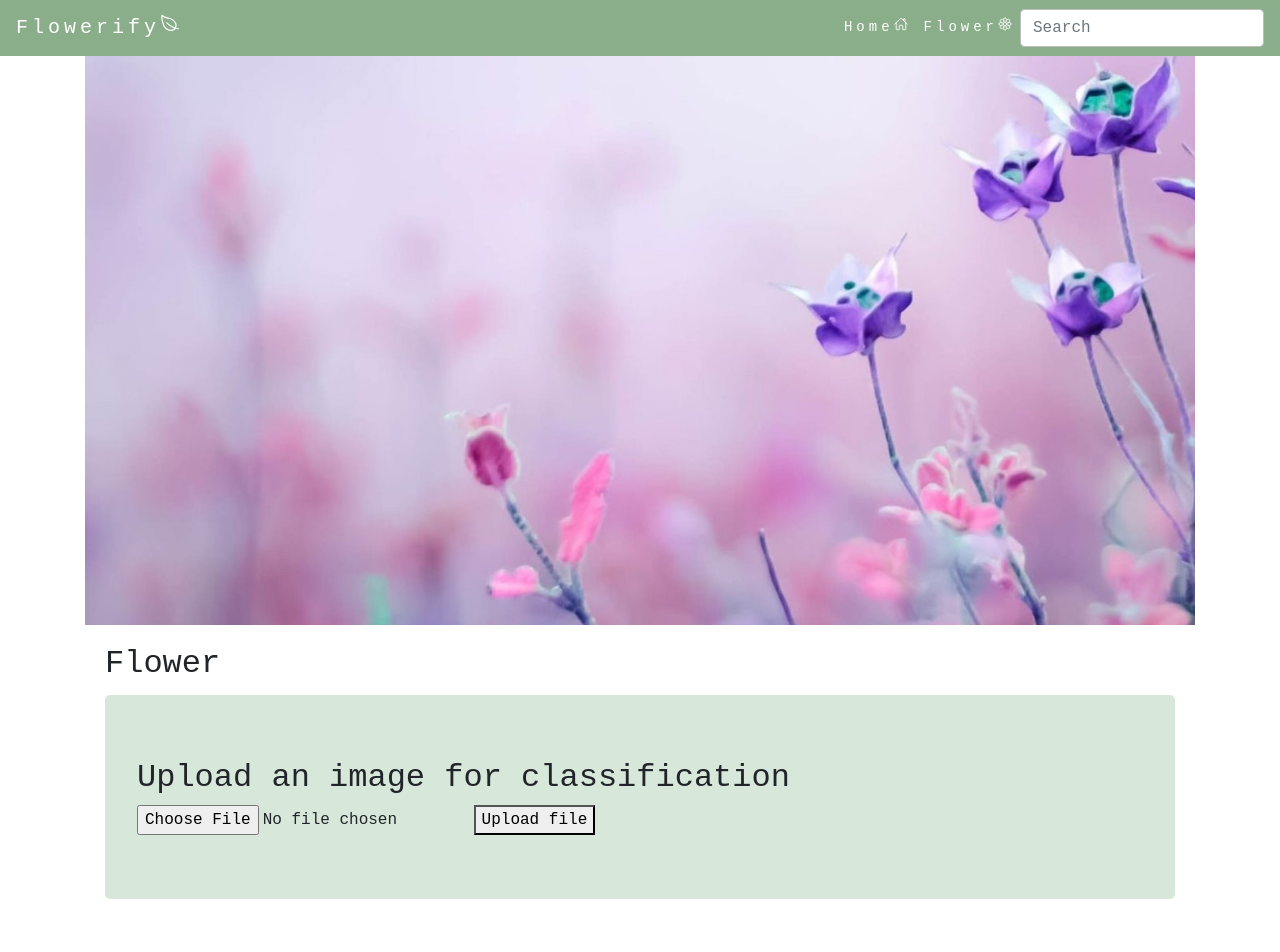
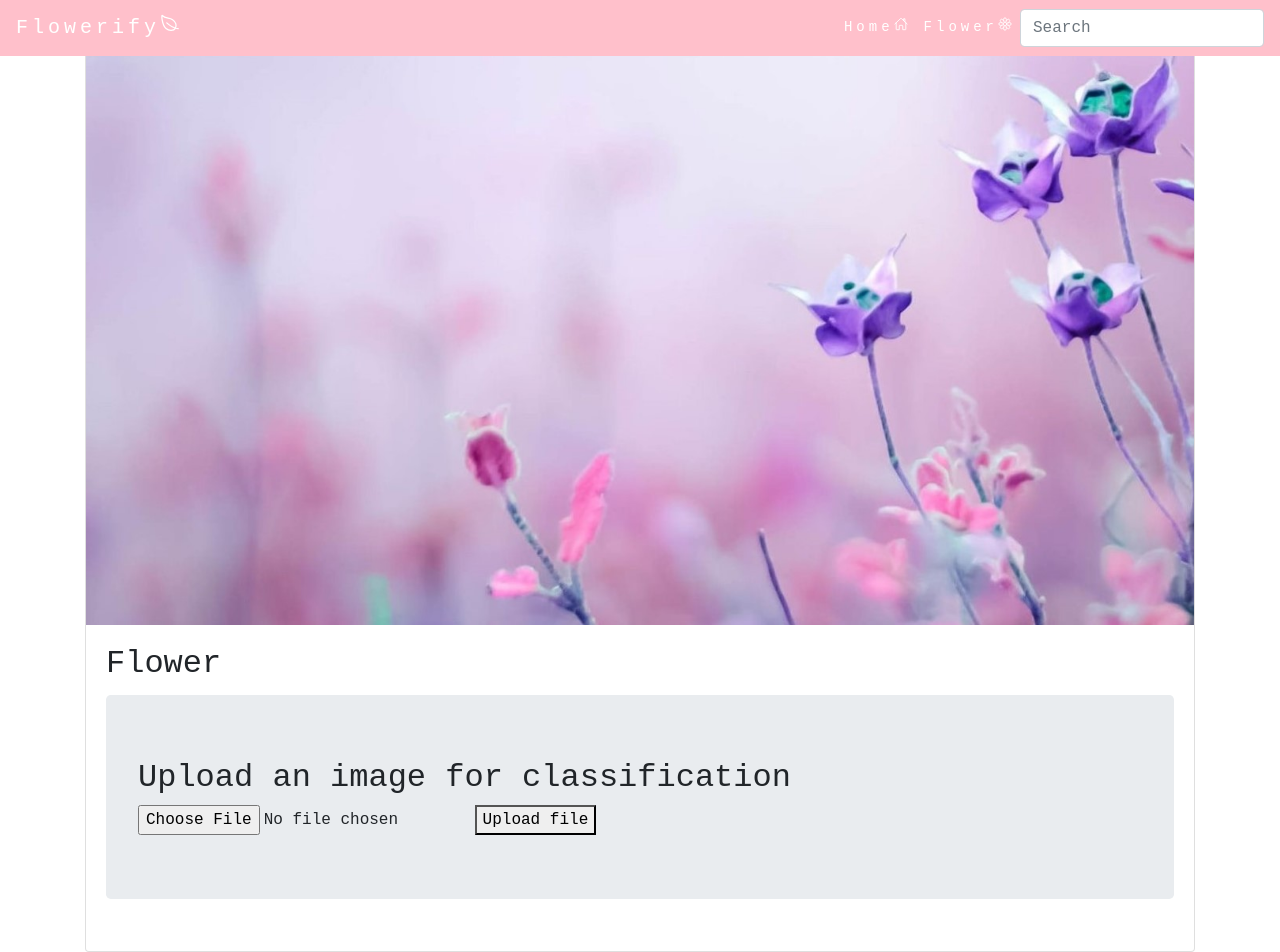
Before and after one commit to buchita/Flowerify, a Django app: template templates/uploader.html in a window 1280 px wide. Before the commit the page ends 899 px from the top, so only its background shows below. Run offline with Django 3.2, Linux system fonts and the light colour scheme; the template is opened without the code that fills it, so the values that code supplies are empty; parts of the project's set-up code (start-up, migrations or seed data) failed here and were passed over; some libraries are stand-ins or nearby versions.

Commit message:
Add files via upload

```diff
--- a/projectApp/static/index.css
+++ b/projectApp/static/index.css
@@ -1,34 +1,28 @@
 
 /*
     author : Buchita Gitchamnan
+    Assignment topic : IceCream
 */
 
 body
 {
     height: 100%;
-    font-family: "Courier New", serif;
-
+    font-family: "Courier New";
 
 }
 mark
 {
     background-color: #D6D628;
 }
-.jumbotron
-{
-    background-color: #D7E8DB !important;
-}
 
 .navbar
 {
     /*set the background colour pink*/
-    background-color: #89AE89;
+    background-color: pink;
     margin-bottom: 0;
     border: 0;
     font-size: 14px !important;
     letter-spacing: 4px;
-
-
 
 }
 .navbar li a, .navbar .navbar-brand
@@ -40,8 +34,8 @@ mark
 
 .navbar-nav li a:hover, .navbar-nav li.active a
 {
-    /*hovering = letters change to green*/
-    color: #89AE89 !important;
+    /*hovering = letters change to pink*/
+    color: pink !important;
     /*when hovering over  background turns white*/
     background-color: #fff !important;
 }
@@ -52,8 +46,6 @@ mark
     border-color: transparent;
     color: #fff !important;
 }
-
-
 
 
 .jum-menu
@@ -71,29 +63,10 @@ mark
     width: 100%;
     height: 100%;
 }
-.row
-{
-    text-align: center;
-}
-.card
-{
-    border: none;
-}
-.card-img-top
+
+.card-imag-top
 {
     width: 50%;
     height: 50%;
 
 }
-.responsive {
-  max-width: 100%;
-  height: auto;
-}
-.input-group.md-form.form-sm.form-2 input {
-  border: 1px solid #bdbdbd;
-  border-top-left-radius: 0.25rem;
-  border-bottom-left-radius: 0.25rem;
-}
-.input-group.md-form.form-sm.form-2 input.amber-border {
-  border: 1px solid #ffca28;
-}
```
Also changed, not shown: projectApp/static/Anthurium.jpg (added), projectApp/static/daisy.jpg (added), projectApp/static/headerPic.jpg (added), projectApp/static/plant.jpg (added).
